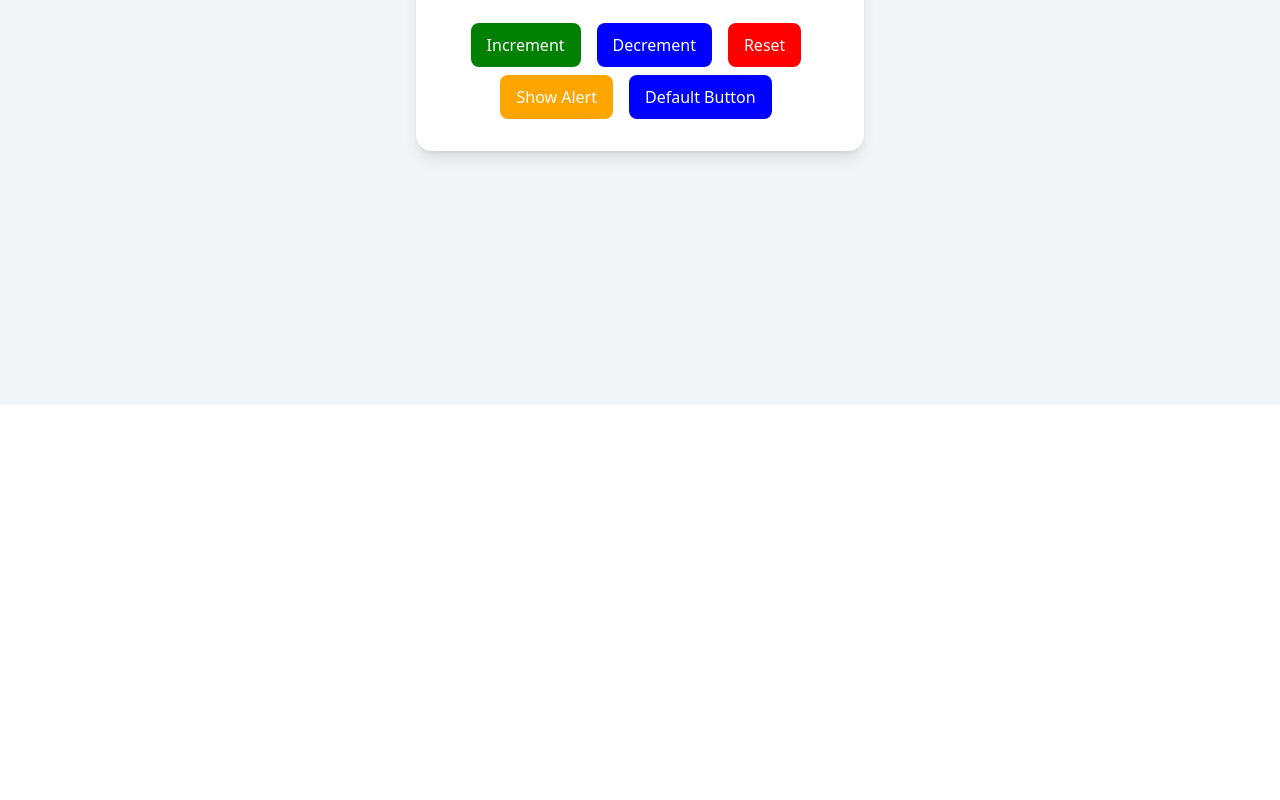
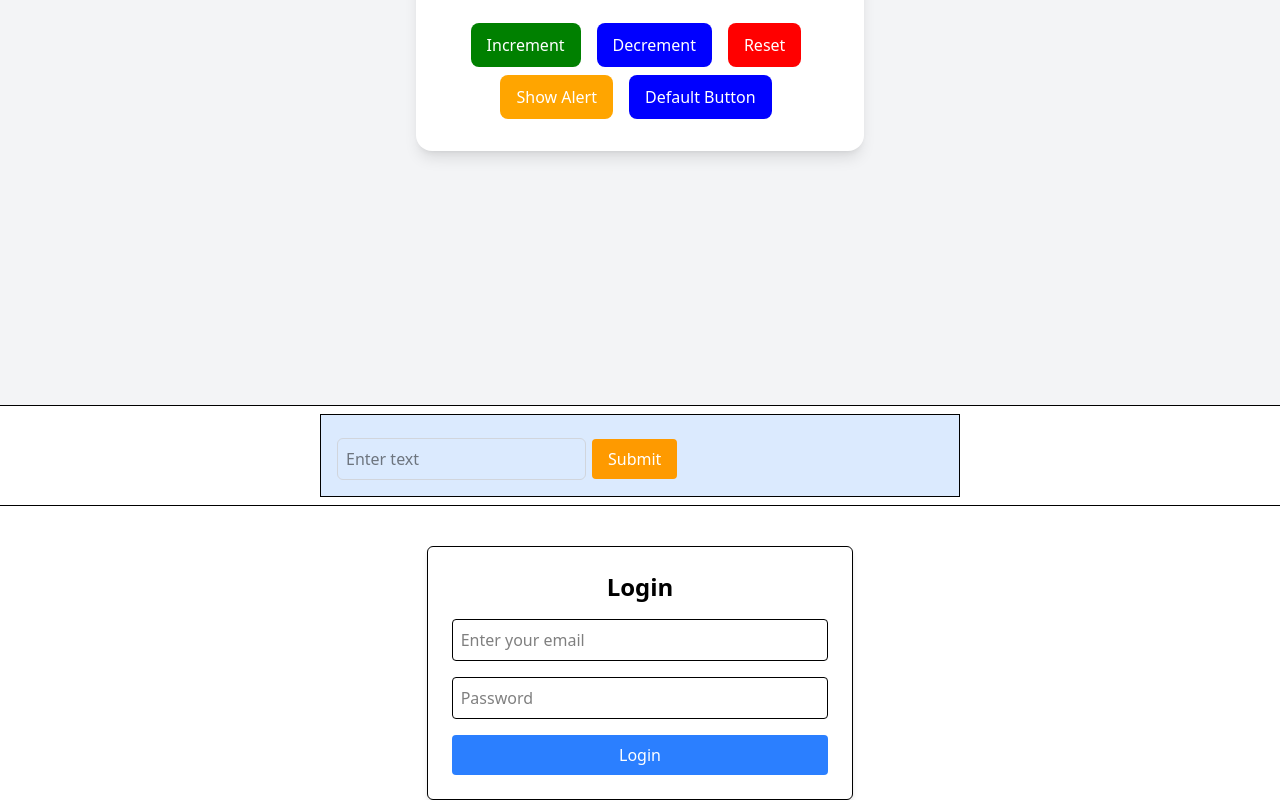
Before and after one commit to nayan-mia-09/React, a React (Vite) app in the folder React-Basics/react-basics/: page / in a window 1280 px wide. Shown: the part 2088-2888 px from the top of the page. Before the commit the page ends 2493 px from the top, so only its background shows below. Built offline with nearby package versions, Linux system fonts and the light colour scheme.

Commit message:
Controlled Login Form.

```diff
--- a/React-Basics/react-basics/src/App.jsx
+++ b/React-Basics/react-basics/src/App.jsx
@@ -5,6 +5,8 @@ import Onchange from './components/Onchange'
 import Parent from './components/Parent'
 import Button from './components/Button'
 import Project from './pages/Project'
+import ControlledForm from './form/ControlledForm'
+import LoginForm from './form/LoginForm'
 
 const App = () => {
   const handleSave = () =>{
@@ -40,6 +42,11 @@ const App = () => {
         <hr />
 
         <Project/>
+
+        <hr />
+        <ControlledForm/>
+        <hr />
+        <LoginForm/>
     </div>
   )
 }
--- /dev/null
+++ b/React-Basics/react-basics/src/form/ControlledForm.jsx
@@ -0,0 +1,46 @@
+// import { useState } from "react"
+
+import { useState } from "react"
+
+
+// const ControlledForm = () => {
+
+//     const [name , setName] = useState("")
+//     const handleSubmit = (e) =>{
+//         e.preventDefault();
+//         console.log(`Name: ${name}`)
+//     }
+//   return (
+//     <div className="border p-4 m-2 bg-blue-100 w-1/2 mx-auto gap-2">
+//         <form onSubmit={handleSubmit}>
+//             <input  className="border border-gray-300 rounded-md p-2 focus:outline-none focus:ring-2 focus:ring-blue-500" placeholder="Enter text" type="text" value={name}  onChange={(e)=> setName(e.target.value)}/>
+//             <button className="mt-2 px-4 py-2 bg-amber-500 text-white rounded cursor-pointer ms-1.5" type="submit" value={name}>Submit</button>
+//         </form>
+
+//     </div>
+//   )
+// }
+
+// export default ControlledForm
+
+
+
+
+const ControlledForm = () => {
+    const [name , setName] = useState("");
+    const handleSubmit = (e) =>{
+        e.preventDefault();
+        console.log(`Name: ${name}`)
+    }
+  return (
+    <div className="border p-4 m-2 bg-blue-100 w-1/2 mx-auto">
+        <form onSubmit={handleSubmit}>
+            <input className="border border-gray-300 rounded-md p-2 focus:outline-none focus:ring-2 focus:ring-blue-500" placeholder="Enter text" type="text" value={name} onChange={(e) => setName(e.target.value)}/>
+            <button className="mt-2 px-4 py-2 bg-amber-500 text-white rounded cursor-pointer ms-1.5" type="submit" value={name}>Submit</button>
+        </form>
+
+    </div>
+  )
+}
+
+export default ControlledForm
--- /dev/null
+++ b/React-Basics/react-basics/src/form/LoginForm.jsx
@@ -0,0 +1,29 @@
+import { useState } from "react"
+
+
+const LoginForm = () => {
+    const [email, setEmail] = useState("");
+    const [password, setPassword] = useState("");
+
+    const handleSubmit = (e) => {
+       e.preventDefault();
+        alert(`Email: ${email} || Password: ${password}`)
+    }
+
+  return (
+    <div  className="w-1/3 mx-auto mt-10 p-6 border rounded-md shadow-md bg-white">
+        <h2 className="text-2xl font-bold mb-4 text-center">Login</h2>
+      <form onSubmit={handleSubmit} className="flex flex-col gap-4">
+        {/* Email Input */}
+        <input type="email" value={email} placeholder="Enter your email" onChange={(e) => setEmail(e.target.value)}  className="p-2 border rounded focus:outline-none focus:ring-2 focus:ring-blue-500"
+          required/>
+        {/* Password Input */}
+        <input type="password" value={password} placeholder="Password" onChange={(e) => setPassword(e.target.value)}  className="p-2 border rounded focus:outline-none focus:ring-2 focus:ring-blue-500"
+          required/>
+        <button type="submit" className="bg-blue-500 text-white py-2 rounded hover:bg-blue-600 transition-colors">Login</button>
+      </form>
+    </div>
+  )
+}
+
+export default LoginForm
```
